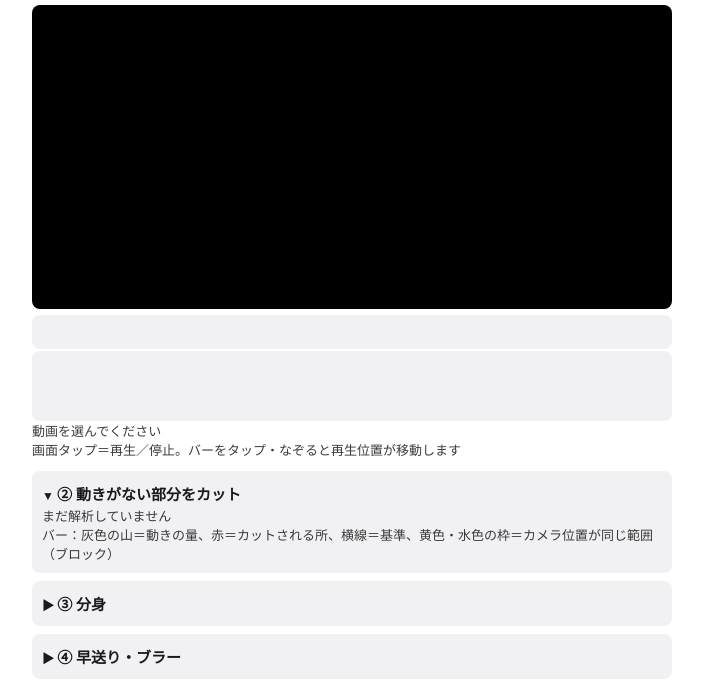
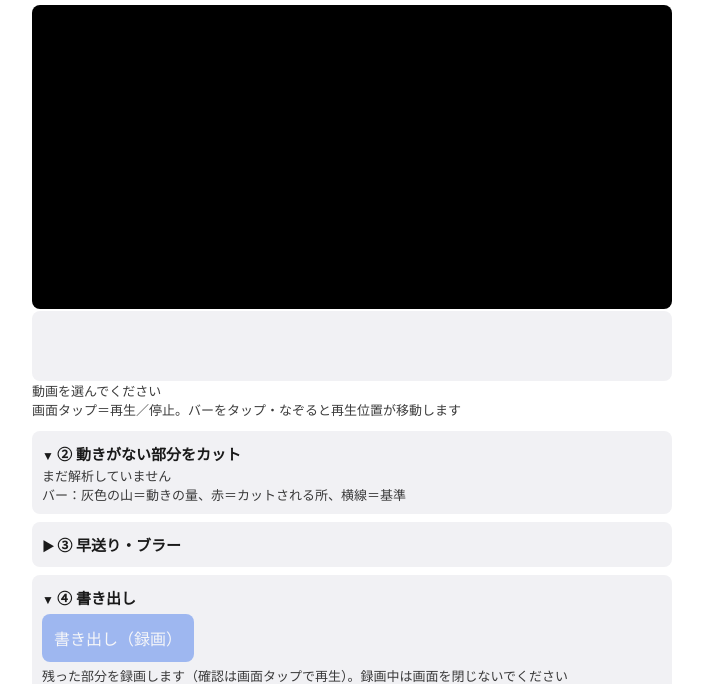
Before and after one commit to RINTOKUKDX/RINTOKUKDX.github.io, a plain HTML site: page bakusoku/blur-test.html in a window 1280 px wide. Shown: the part 123-807 px from the top of the page, without its empty margins (288-991 px from the left). Drawn offline with Linux system fonts and the light colour scheme.

Commit message:
爆速YouTuber 公開用ファイルを更新

```diff
--- a/bakusoku/blur-test.html
+++ b/bakusoku/blur-test.html
@@ -32,7 +32,7 @@ details.row[open]>summary::before{content:"▼ "}
 <input type="file" id="f" accept="video/*"></div>
 
 <div id="pvw"><canvas id="c" width="640" height="360"></canvas>
-<canvas id="blk" width="640" height="34"></canvas>
+<canvas id="blk" width="640" height="34" style="display:none"></canvas>
 <canvas id="bar" width="640" height="70"></canvas>
 <div class="st" id="st">動画を選んでください</div>
 <div class="st">画面タップ＝再生／停止。バーをタップ・なぞると再生位置が移動します</div></div>
@@ -43,10 +43,10 @@ details.row[open]>summary::before{content:"▼ "}
 <b id="v7"></b><input type="range" id="ml" min="0.5" max="10" step="0.5" value="0.5">
 <b id="v8"></b><input type="range" id="mg" min="0" max="2" step="0.1" value="0"></div>
 <div class="st" id="rs">まだ解析していません</div>
-<div class="st">バー：灰色の山＝動きの量、赤＝カットされる所、横線＝基準、黄色・水色の枠＝カメラ位置が同じ範囲（ブロック）</div>
+<div class="st">バー：灰色の山＝動きの量、赤＝カットされる所、横線＝基準</div>
 </details>
 
-<details class="row"><summary>③ 分身</summary>
+<details class="row" style="display:none"><summary>③ 分身（廃止）</summary>
 
 <div class="st" id="bk">解析すると、カメラ位置が同じ範囲（ブロック）を自動で見つけます。上の帯のブロックをタップすると、そのブロックだけ分身します（紫＝分身）</div>
 <label>カメラが動いたと判定する基準 <b id="v9">60</b>%（画面のこれ以上が一度に変わったら） <input type="range" id="sc" min="30" max="95" step="5" value="60"></label>
@@ -56,7 +56,7 @@ details.row[open]>summary::before{content:"▼ "}
 <label><input type="checkbox" id="ov2"> 分身の切り抜き範囲を色で表示（水色＝後半の人）</label>
 </details>
 
-<details class="row"><summary>④ 早送り・ブラー</summary>
+<details class="row"><summary>③ 早送り・ブラー</summary>
 <label>早送り <b id="v1">1</b>倍（音は4倍まで残ります） <input type="range" id="sp" min="1" max="16" step="1" value="1"></label>
 <label><input type="checkbox" id="be"> 動いた部分にブラーをかける</label>
 <label>動き検出の感度（小さいほど敏感） <b id="v2">25</b> <input type="range" id="th" min="5" max="80" value="25"></label>
@@ -66,7 +66,7 @@ details.row[open]>summary::before{content:"▼ "}
 <label><input type="checkbox" id="ov"> 動き検出の範囲を赤で表示（確認用）</label>
 </details>
 
-<details class="row" open><summary>⑤ 書き出し</summary>
+<details class="row" open><summary>④ 書き出し</summary>
 <button id="rc" disabled>書き出し（録画）</button>
 <a id="dlk" style="display:none"></a>
 <div class="st">残った部分を録画します（確認は画面タップで再生）。録画中は画面を閉じないでください</div>
@@ -270,7 +270,7 @@ function drawBar(upto,cur){
   const n=upto===undefined?scores.length:upto;
   for(let i=0;i<n;i++){const h=Math.min(1,scores[i]/mxs)*bhh;bx.fillRect(X(i*step),bhh-h,Math.max(1,X(step)),h);}
   const ty=bhh-Math.min(1,+$('mt').value/mxs)*bhh;bx.fillStyle='#e53935';bx.fillRect(0,ty,bw,2*devicePixelRatio);}
- if(upto===undefined&&scores.length){const dp=devicePixelRatio,cols=['#f5b800','#00b0ff'];
+ if(false&&upto===undefined&&scores.length){const dp=devicePixelRatio,cols=['#f5b800','#00b0ff'];
   bx.font=`bold ${11*dp}px sans-serif`;bx.textBaseline='top';
   let bn=0;blocks.forEach((B,i)=>{const a=X(B.s),w=X(B.e)-a,col=B.moving?'#9e9e9e':cols[bn%2];if(B.clone){bx.fillStyle='rgba(142,36,170,.18)';bx.fillRect(a,0,w,bhh);}
    bx.strokeStyle=col;bx.lineWidth=3*dp;bx.setLineDash(B.moving?[6*dp,4*dp]:[]);bx.strokeRect(a+1.5*dp,1.5*dp,w-3*dp,bhh-3*dp);bx.setLineDash([]);
@@ -416,7 +416,7 @@ function tick(){
    if(V[k].currentTime>=r.e-0.02||V[k].ended)advance(k);}
   if(lay_done[0]){pi++;if(pi>=plan.length){stop();posT=0;return;}startBlock();}
   else{compose(curN,p.bi);frame(cmp);drawBar();
-   $('st').textContent=(blocks[p.bi].moving?'再生 カメラ移動中':`再生 ブロック${blocks.slice(0,p.bi+1).filter(b=>!b.moving).length} 分身${curN}人`)+(rec?'（録画中・画面を閉じないで）':'');}
+   $('st').textContent=`再生 ${fmt(V[0].currentTime)}`+(rec?'（録画中・画面を閉じないで）':'');}
  }
  requestAnimationFrame(tick);
 }
```
